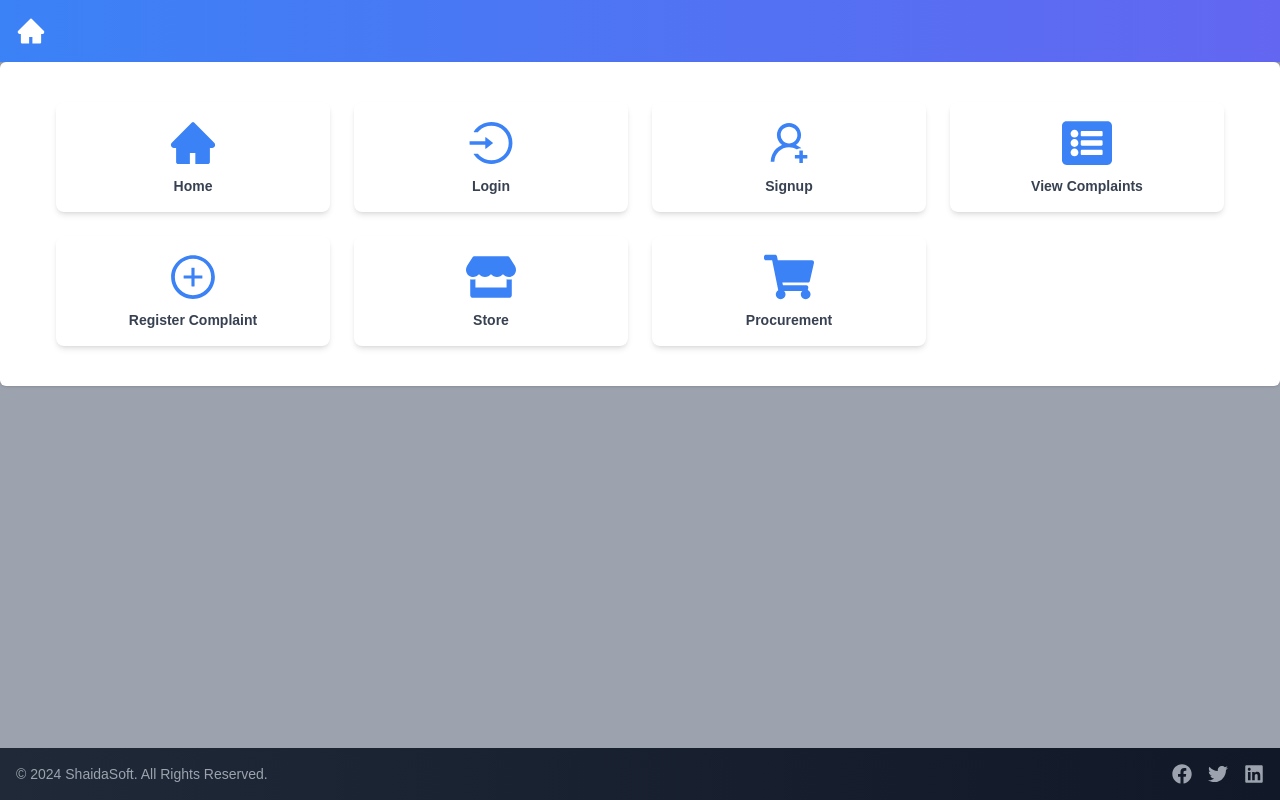
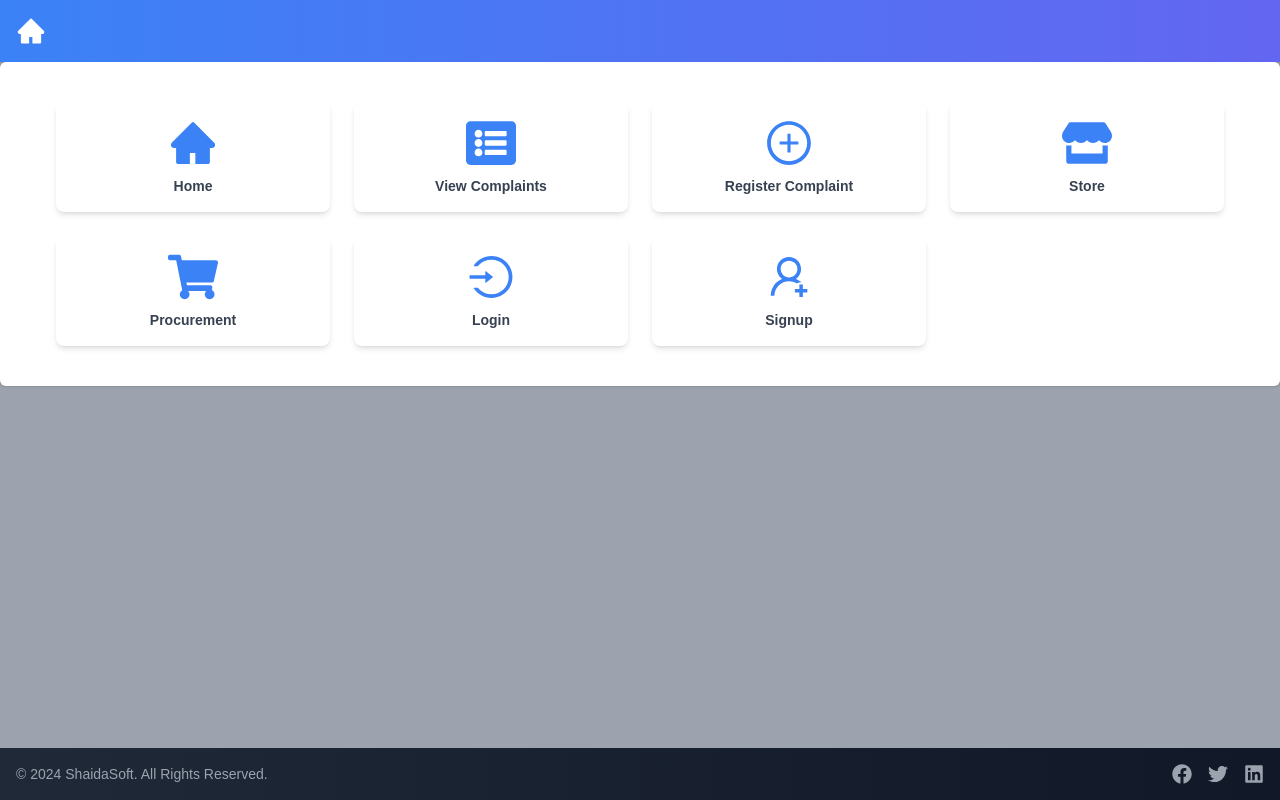
Before and after one commit to mebmahad/newproject01, a React (Vite) app: page / in a window 1280 px wide. Built offline with nearby package versions, Linux system fonts and the light colour scheme; no server answers.

Commit message:
authourisation changes

```diff
--- a/src/pages/Dashboard.jsx
+++ b/src/pages/Dashboard.jsx
@@ -1,24 +1,37 @@
 import React from 'react';
 import { Link } from 'react-router-dom';
-import { AiFillHome, AiOutlineLogin, AiOutlineUserAdd, AiOutlinePlusCircle, AiOutlineEdit, AiOutlineEye } from 'react-icons/ai';
+import { useSelector } from 'react-redux';
+import {
+  AiFillHome,
+  AiOutlineLogin,
+  AiOutlineUserAdd,
+  AiOutlinePlusCircle,
+} from 'react-icons/ai';
 import { FaStore, FaShoppingCart, FaListAlt } from 'react-icons/fa';
 
-const pages = [
+const Dashboard = () => {
+  const authStatus = useSelector(state => state.auth.status);
+
+  const basePages = [
     { label: 'Home', path: '/', icon: <AiFillHome size={50} /> },
-  { label: 'Login', path: '/login', icon: <AiOutlineLogin size={50} /> },
-  { label: 'Signup', path: '/signup', icon: <AiOutlineUserAdd size={50} /> },
     { label: 'View Complaints', path: '/all-posts', icon: <FaListAlt size={50} /> },
     { label: 'Register Complaint', path: '/add-post', icon: <AiOutlinePlusCircle size={50} /> },
     { label: 'Store', path: '/store', icon: <FaStore size={50} /> },
     { label: 'Procurement', path: '/procurement', icon: <FaShoppingCart size={50} /> },
   ];
 
-const Dashboard = () => {
+  const authPages = !authStatus ? [
+    { label: 'Login', path: '/login', icon: <AiOutlineLogin size={50} /> },
+    { label: 'Signup', path: '/signup', icon: <AiOutlineUserAdd size={50} /> },
+  ] : [];
+
+  const allPages = [...basePages, ...authPages];
+
   return (
     <div className="grid grid-cols-2 sm:grid-cols-3 md:grid-cols-4 gap-6 p-6">
-      {pages.map((page, index) => (
+      {allPages.map((page, index) => (
         <Link
-          key={index}
+          key={page.path}
           to={page.path}
           className="flex flex-col items-center justify-center bg-white shadow-md rounded-lg p-4 hover:scale-105 transition transform duration-200"
         >
```
Lines whose indentation alone changed are shown as unchanged.
